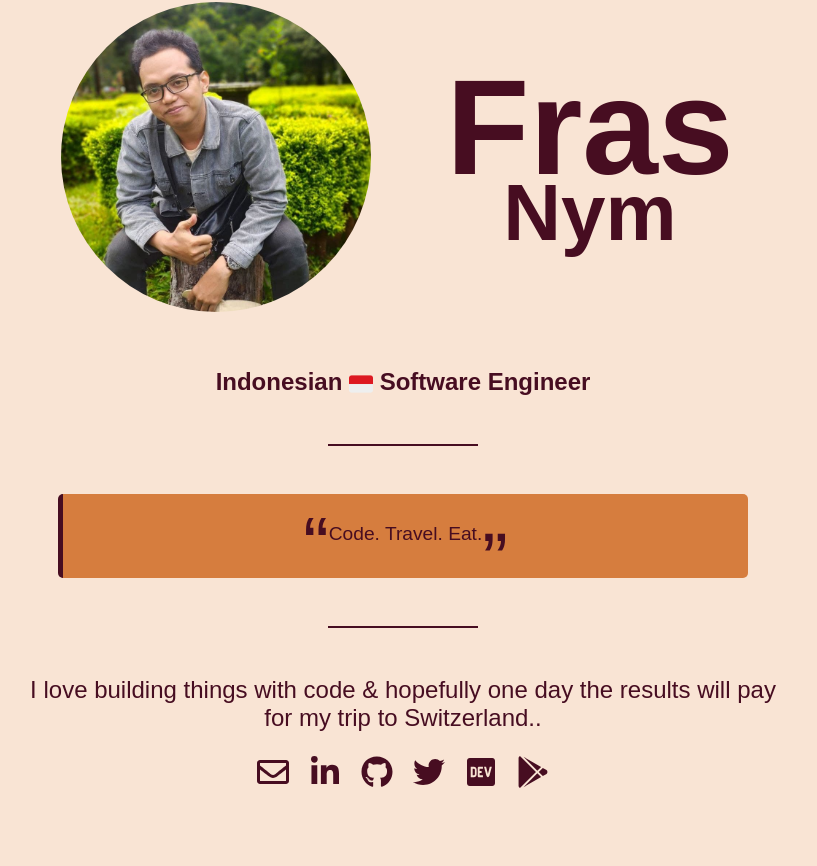
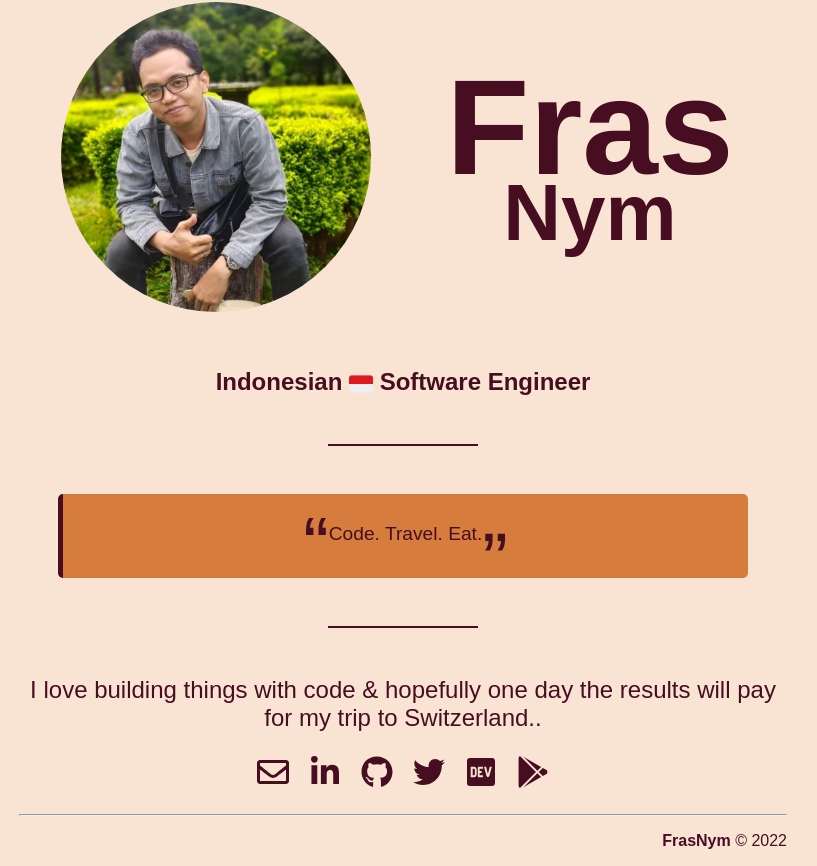
Before and after one commit to frasnym/next-portfolio-v2, a Next.js app: page / in a window 1280 px wide. Shown: the part 120-986 px from the top of the page, without its empty margins (237-1054 px from the left). Before the commit the page ends 926 px from the top, so only its background shows below. Built offline with nearby package versions, Linux system fonts and the light colour scheme.

Commit message:
Add footer

```diff
--- a/components/layouts/default-layout.tsx
+++ b/components/layouts/default-layout.tsx
@@ -2,6 +2,7 @@
 import dynamic from 'next/dynamic'
 import Menu from "../ui/menu";
 import Head from "next/head";
+import Footer from "../ui/footer";
 
 const ThemeToggle = dynamic(() => import('../ui/theme-toggle'), { ssr: false })
 
@@ -11,8 +12,7 @@
 };
 
 const Container = styled.div`
-  display: flex;
-  justify-content: center;
+  text-align: center;
   padding-top: var(--nav-height);
   max-width: var(--max-width);
   margin: 0 auto;
@@ -54,9 +54,10 @@
         <meta name="twitter:creator" content="@frasnym" />
       </Head>
       <PageContainer>{children}</PageContainer>
-      {/* <Footer /> */}
       <ThemeToggle />
       <Menu />
+      <hr />
+      <Footer />
     </Container>
   );
 }
--- /dev/null
+++ b/components/ui/footer.tsx
@@ -0,0 +1,17 @@
+import type { NextPage } from 'next'
+import styled from "styled-components";
+
+const Container = styled.footer`
+  text-align: right;
+  padding: 0.5rem 0 1rem;
+`
+
+const Footer: NextPage = () => {
+  return (
+    <Container>
+      <strong>FrasNym</strong> &copy; {new Date().getFullYear()}
+    </Container>
+  )
+}
+
+export default Footer
```
